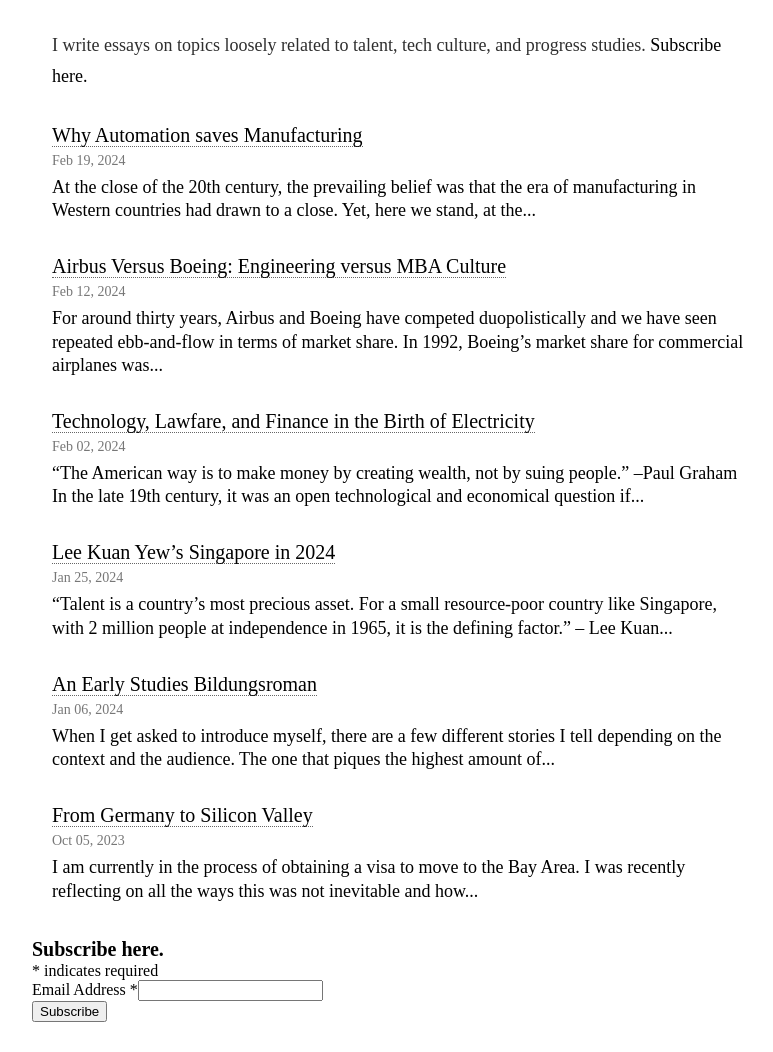
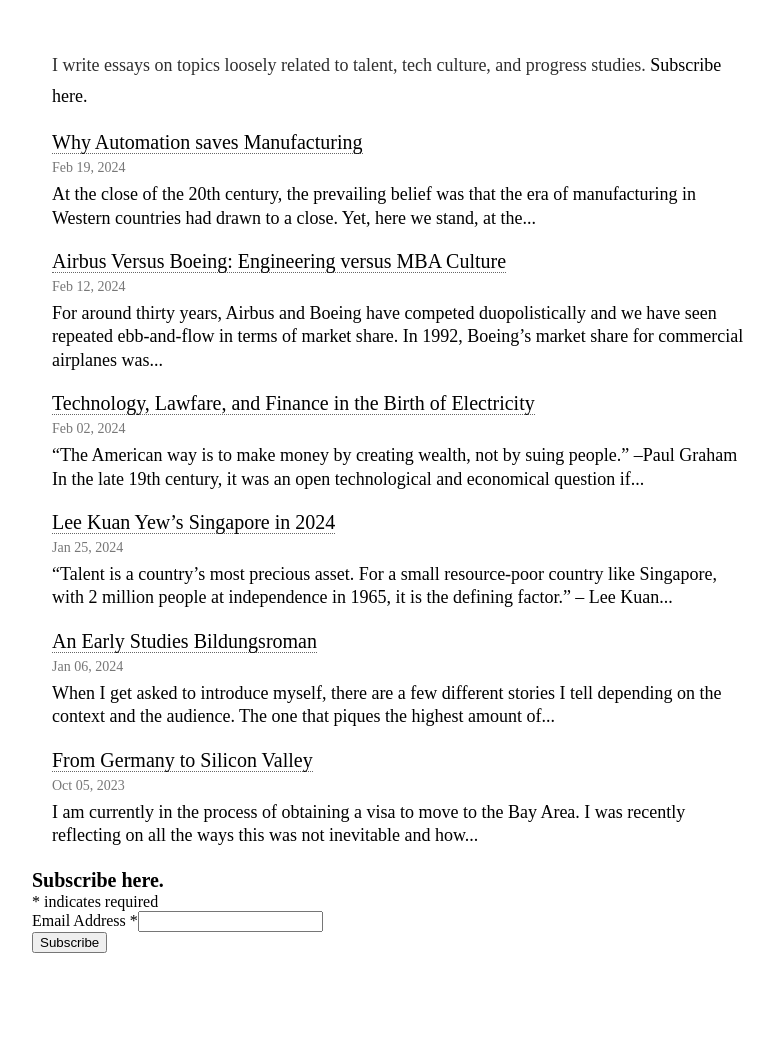
Before and after one commit to jannikls/jannikls.github.io, a Jekyll site: the page built from blog.html, in a window 1280 px wide. Shown: the whole page, without its empty margins (238-1011 px from the left). Built offline with Jekyll 4.4.1, drawn with Linux system fonts in a browser that asks for light colours; some web fonts are replaced; comment, search, counter and statistics services are not loaded; after the commit the page ends 983 px from its top, so only the background shows below that.

Commit message:
blog changes

```diff
--- a/assets/css/page.css
+++ b/assets/css/page.css
@@ -20,8 +20,8 @@
 
 p {
   font-size: 18px;
+  margin: 0px;
 }
-
 
 h1 {
   margin-top: 30px;
@@ -36,8 +36,20 @@
   padding-top: 10px;
 }
 
+p.special-line-spacing {
+  padding-top: 20px;
+}
 
 .post-info{
   padding-top: 3px;
   padding-bottom: 7px;
+  margin-left: 0px;
 }
+
+@media (max-width: 730px) {
+  p.special-line-spacing {
+    padding-left: 15px;
+    padding-right: 10px;
+  }
+
+}
```
